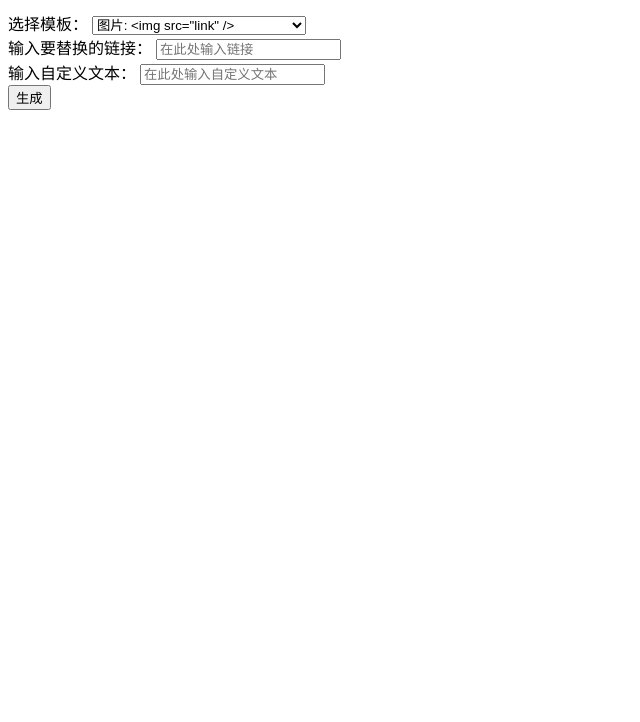
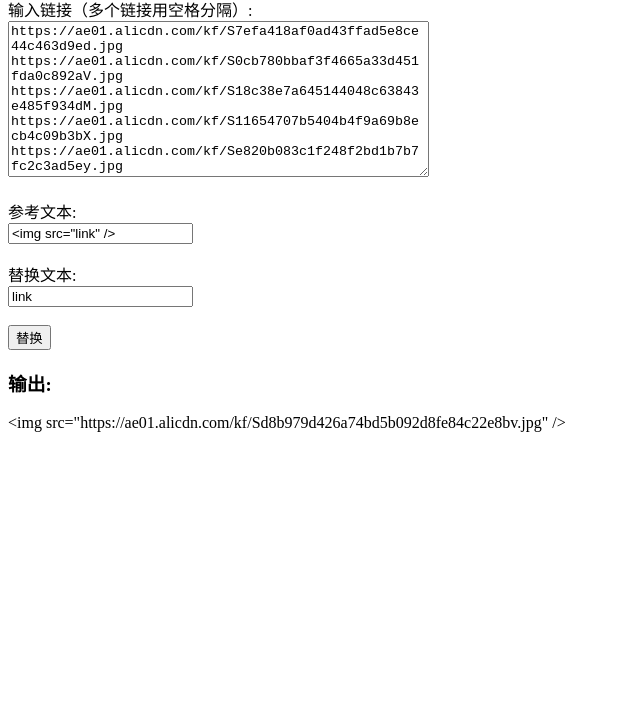
Before and after one commit to Project0ne/add-tag, a plain HTML site: page index.html in a window 1280 px wide. Shown: the part 78-800 px from the top of the page, without its empty margins (0-640 px from the left). Drawn offline with Linux system fonts and the light colour scheme.

Commit message:
Update index.html

```diff
--- a/index.html
+++ b/index.html
@@ -1,43 +1,43 @@
 <!DOCTYPE html>
-<html lang="zh-CN">
+<html lang="zh">
 <head>
     <meta charset="UTF-8">
     <meta name="viewport" content="width=device-width, initial-scale=1.0">
-    <title>标签生成器</title>
+    <title>替换文本中的链接</title>
 </head>
 <body>
-    <h1>标签生成器</h1>
-    <form id="tagForm">
-        <label for="templateSelect">选择模板：</label>
-        <select id="templateSelect">
-            <option value="img">图片: &lt;img src="link" /&gt;</option>
-            <option value="video">视频: &lt;video src="link"&gt;&lt;/video&gt;</option>
-        </select>
-        <br>
-        <label for="linkInput">输入要替换的链接：</label>
-        <input type="text" id="linkInput" placeholder="在此处输入链接">
-        <br>
-        <label for="customValueInput">输入自定义文本：</label>
-        <input type="text" id="customValueInput" placeholder="在此处输入自定义文本">
-        <br>
-        <button type="button" onclick="generateTag()">生成</button>
+    <h2>图片链接替换工具</h2>
+
+    <form id="replaceForm">
+        <label for="inputLinks">输入链接（多个链接用空格分隔）:</label><br>
+        <textarea id="inputLinks" name="inputLinks" rows="10" cols="50">https://ae01.alicdn.com/kf/S7efa418af0ad43ffad5e8ce44c463d9ed.jpg https://ae01.alicdn.com/kf/S0cb780bbaf3f4665a33d451fda0c892aV.jpg https://ae01.alicdn.com/kf/S18c38e7a645144048c63843e485f934dM.jpg https://ae01.alicdn.com/kf/S11654707b5404b4f9a69b8ecb4c09b3bX.jpg https://ae01.alicdn.com/kf/Se820b083c1f248f2bd1b7b7fc2c3ad5ey.jpg https://ae01.alicdn.com/kf/S7f240229987f483a8215cd242ec2ec6a1.jpg https://ae01.alicdn.com/kf/Sf3eb479f49444a22b3fa7e7248368232j.jpg https://ae01.alicdn.com/kf/S86114aa15d31464094c4a97a18eddb8eA.jpg https://ae01.alicdn.com/kf/S738c459f49d2479183a8f527a76d04307.jpg https://ae01.alicdn.com/kf/Sda103a73b2c9424fa404aeae79e18381G.jpg https://ae01.alicdn.com/kf/Sfebf9b226e494b8094f4663f2be274abc.jpg https://ae01.alicdn.com/kf/S413afa4d84554dcc80787ec0197c3ffeI.jpg https://ae01.alicdn.com/kf/S7ec9b0f753c04fa1a1f562b362e9aeb90.jpg https://ae01.alicdn.com/kf/S045102ff43624fca93b8509bae6dfa43j.jpg https://ae01.alicdn.com/kf/Sb7c14e709726443a83d8db63ec305bcbb.jpg https://ae01.alicdn.com/kf/S386b8a0c59ce472c983bc01e4c798acdJ.jpg https://ae01.alicdn.com/kf/S901027a4077f40eab6eebd0bfdfd3493K.jpg https://ae01.alicdn.com/kf/S429cb1e2fa7e423ba6569019d1e75405L.jpg https://ae01.alicdn.com/kf/S5c75dd58eba9442cab28073bf6c6055ce.jpg https://ae01.alicdn.com/kf/Sd8b979d426a74bd5b092d8fe84c22e8bv.jpg</textarea><br><br>
+
+        <label for="refText">参考文本:</label><br>
+        <input type="text" id="refText" name="refText" value="&lt;img src=&quot;link&quot; /&gt;"><br><br>
+
+        <label for="replaceText">替换文本:</label><br>
+        <input type="text" id="replaceText" name="replaceText" value="link"><br><br>
+
+        <input type="button" value="替换" onclick="replaceText()">
     </form>
-    <p id="result"></p>
+
+    <h3>输出:</h3>
+    <div id="output">
+        &lt;img src=&quot;https://ae01.alicdn.com/kf/Sd8b979d426a74bd5b092d8fe84c22e8bv.jpg&quot; /&gt;
+    </div>
 
     <script>
-        function generateTag() {
-            var template = document.getElementById('templateSelect').value;
-            var link = document.getElementById('linkInput').value;
-            var customValue = document.getElementById('customValueInput').value;
-            var tag;
+        function replaceText() {
+            var inputLinks = document.getElementById('inputLinks').value.split(' ');
+            var refText = document.getElementById('refText').value;
+            var replaceText = document.getElementById('replaceText').value;
 
-            if (template === 'img') {
-                tag = '<img src="' + link + '" ' + customValue + ' />';
-            } else if (template === 'video') {
-                tag = '<video src="' + link + '" ' + customValue + '></video>';
-            }
+            var output = '';
+            inputLinks.forEach(link => {
+                output += refText.replace(replaceText, link) + '<br>';
+            });
 
-            document.getElementById('result').innerText = tag;
+            document.getElementById('output').innerHTML = output;
         }
     </script>
 </body>
```
